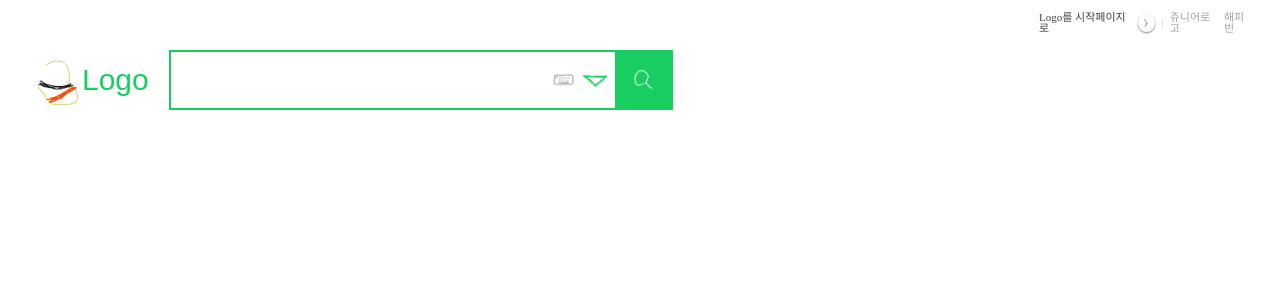
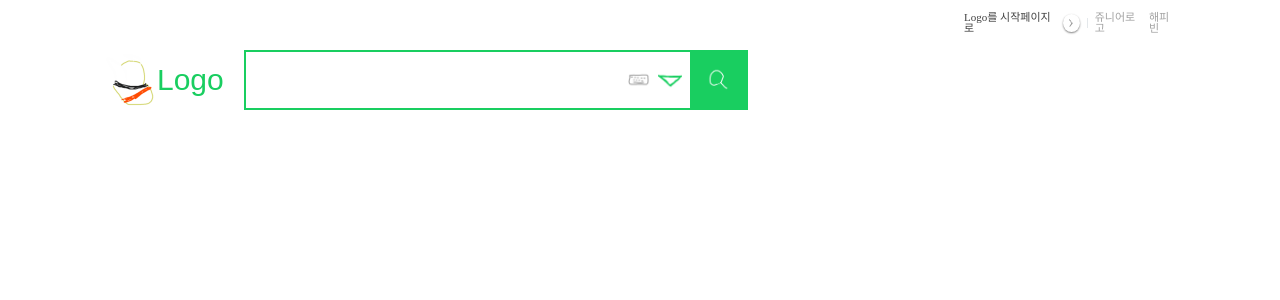
Before and after one commit to arkk200/Naver, a SvelteKit app: page / in a window 1280 px wide. Shown: the top 300 px of the page. Built offline with nearby package versions, Linux system fonts and the light colour scheme; a web font is replaced by a local one.

Commit message:
FIX :: Header.svelte에 style 변경
header css 속성에 margin: 0 auto; 추가

```diff
--- a/src/routes/common/Header/Header.svelte
+++ b/src/routes/common/Header/Header.svelte
@@ -17,8 +17,9 @@
         align-items: center;
         column-gap: 20px;
         height: 160px;
-        width: 100vw;
+        width: 1130px;
         padding: 0 30px;
+        margin: 0 auto;
         box-sizing: border-box;
     }
 </style>
```
